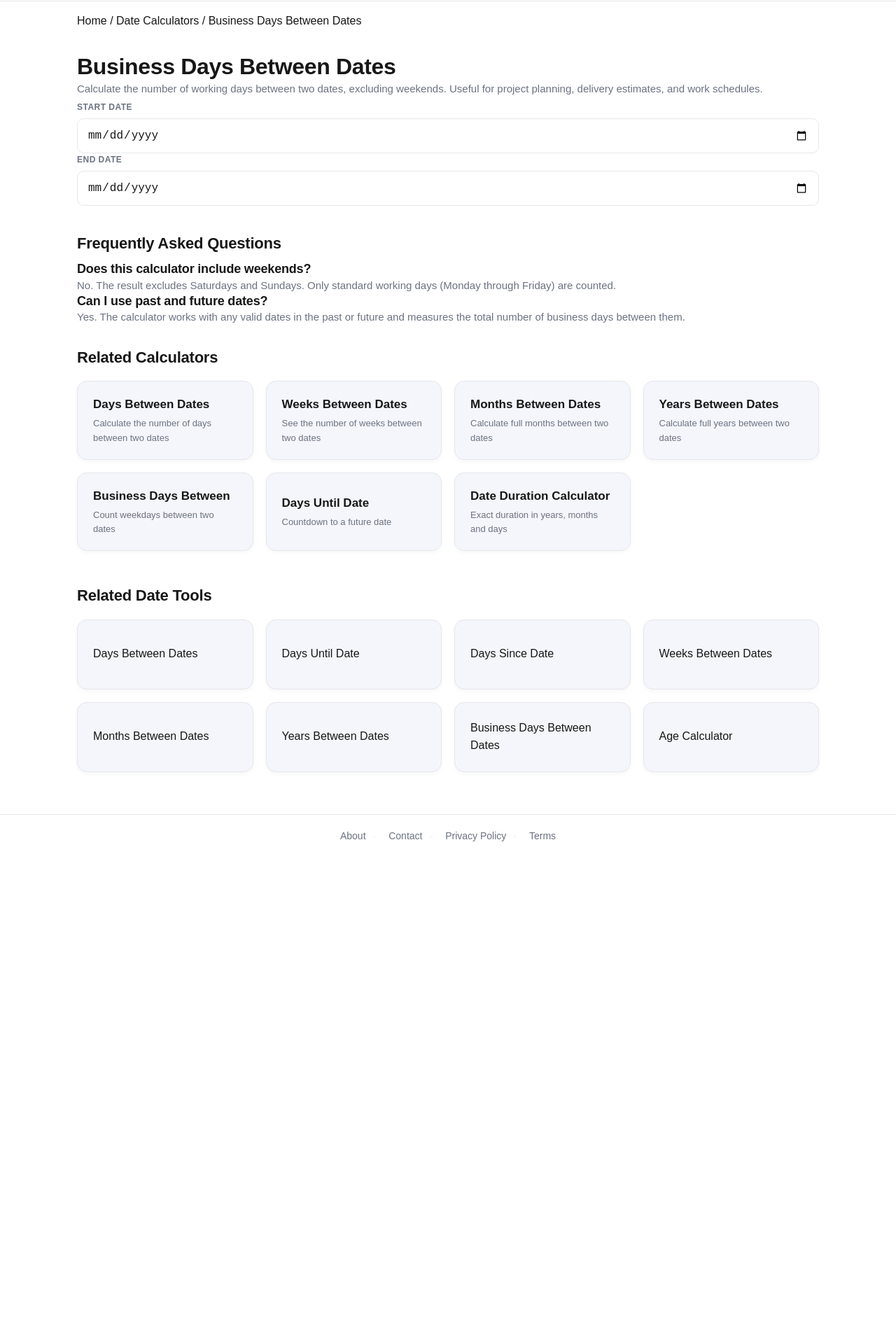
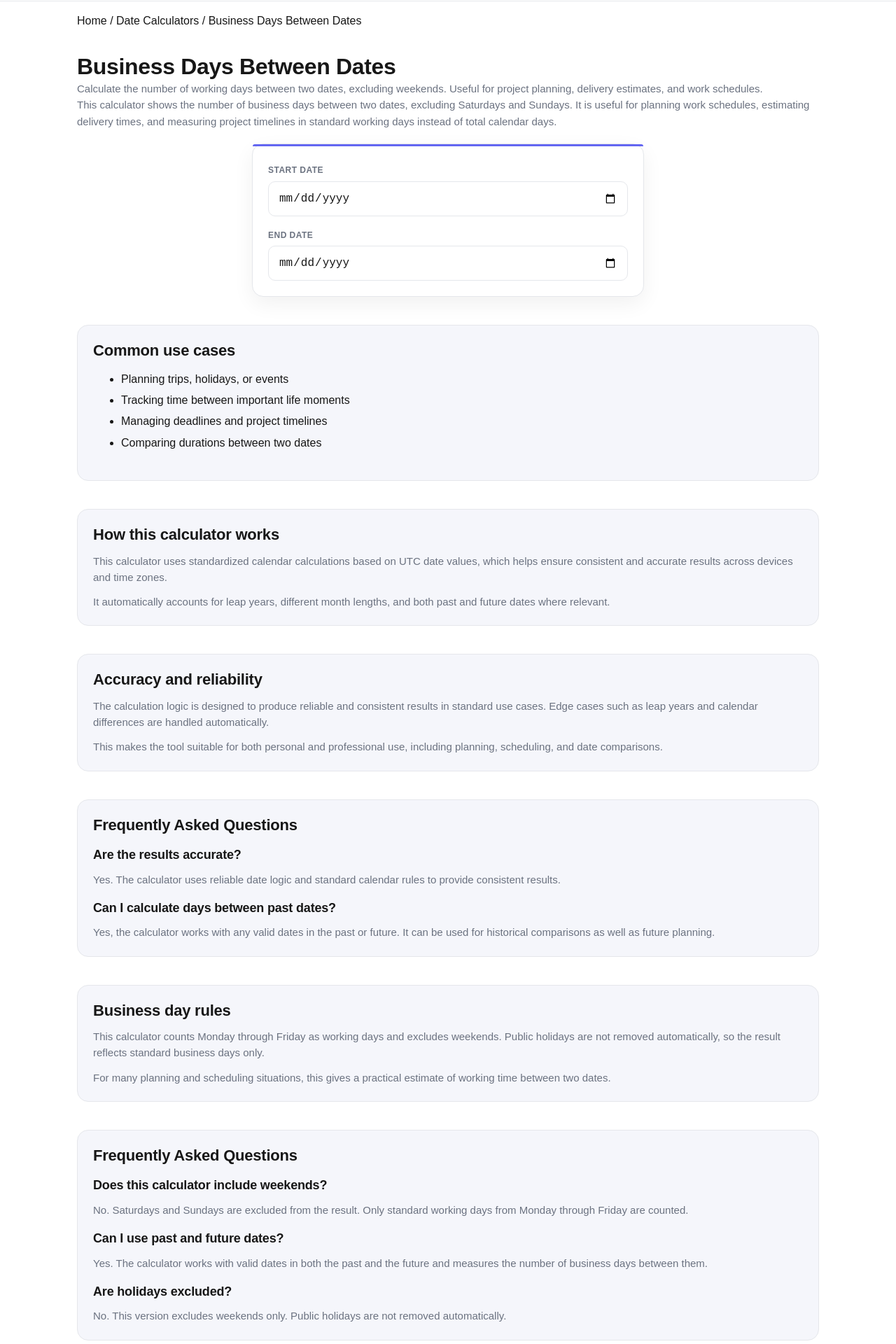
Before and after one commit to bosmeel/whatdayisit-now, a Next.js app: page /business-days-between in a window 1280 px wide. Shown: the part 80-2000 px from the top of the page at 70% size. Before the commit the page ends 1306 px from the top, so only its background shows below. Built offline with nearby package versions, Linux system fonts and the light colour scheme.

Commit message:
Upgrade business-days-between page with unified layout and SEO content

```diff
--- a/app/business-days-between/page.tsx
+++ b/app/business-days-between/page.tsx
@@ -3,17 +3,16 @@
 import { useState, useMemo } from "react";
 import Breadcrumbs from "@/components/Breadcrumbs";
 import CalculatorLayout from "@/components/CalculatorLayout";
+import CalculatorContent from "@/components/CalculatorContent";
 import RelatedTools from "@/components/RelatedTools";
 import SmartToolLinks from "@/components/SmartToolLinks";
 import { parseDateUTC } from "@/lib/date";
 
 function calculateBusinessDays(start: Date, end: Date) {
-
   let count = 0;
   const current = new Date(start);
 
   while (current <= end) {
-
     const day = current.getUTCDay();
 
     if (day !== 0 && day !== 6) {
@@ -27,12 +26,10 @@ function calculateBusinessDays(start: Date, end: Date) {
 }
 
 export default function BusinessDaysBetweenPage() {
-
   const [startDate, setStartDate] = useState("");
   const [endDate, setEndDate] = useState("");
 
   const result = useMemo(() => {
-
     if (!startDate || !endDate) return null;
 
     const start = parseDateUTC(startDate);
@@ -43,17 +40,15 @@ export default function BusinessDaysBetweenPage() {
     }
 
     return Math.abs(calculateBusinessDays(start, end));
-
   }, [startDate, endDate]);
 
   return (
     <div>
-
       <Breadcrumbs
         items={[
           { name: "Home", href: "/" },
           { name: "Date Calculators", href: "/" },
-          { name: "Business Days Between Dates" }
+          { name: "Business Days Between Dates" },
         ]}
       />
 
@@ -61,7 +56,14 @@ export default function BusinessDaysBetweenPage() {
         title="Business Days Between Dates"
         description="Calculate the number of working days between two dates, excluding weekends. Useful for project planning, delivery estimates, and work schedules."
       >
+        <p className="mt-3 text-neutral-600 leading-relaxed">
+          This calculator shows the number of business days between two dates,
+          excluding Saturdays and Sundays. It is useful for planning work
+          schedules, estimating delivery times, and measuring project timelines
+          in standard working days instead of total calendar days.
+        </p>
 
+        <div className="calculator">
           <div className="date-field">
             <label className="date-label">Start date</label>
             <input
@@ -83,51 +85,58 @@ export default function BusinessDaysBetweenPage() {
           </div>
 
           {result !== null && (
+            <div className="result-box">
+              <div className="result-number">{result}</div>
 
-          <div className="result-box">
+              <div className="result-label">business days</div>
 
-            <div className="result-label">
-              Business days between dates
+              <div className="result-sub">excluding Saturdays and Sundays</div>
             </div>
-
-            <div className="result-number">
-              {result}
+          )}
         </div>
-
-            <div className="result-sub">
-              business days
-            </div>
-
-          </div>
-
-        )}
-
       </CalculatorLayout>
 
-      <section style={{ marginTop: 40 }}>
+      <CalculatorContent type="between" />
 
+      <section className="content-section">
+        <h2>Business day rules</h2>
+
+        <p>
+          This calculator counts Monday through Friday as working days and
+          excludes weekends. Public holidays are not removed automatically, so
+          the result reflects standard business days only.
+        </p>
+
+        <p>
+          For many planning and scheduling situations, this gives a practical
+          estimate of working time between two dates.
+        </p>
+      </section>
+
+      <section className="content-section">
         <h2>Frequently Asked Questions</h2>
 
         <h3>Does this calculator include weekends?</h3>
-
         <p>
-          No. The result excludes Saturdays and Sundays. Only standard working
-          days (Monday through Friday) are counted.
+          No. Saturdays and Sundays are excluded from the result. Only standard
+          working days from Monday through Friday are counted.
         </p>
 
         <h3>Can I use past and future dates?</h3>
-
         <p>
-          Yes. The calculator works with any valid dates in the past or future
-          and measures the total number of business days between them.
+          Yes. The calculator works with valid dates in both the past and the
+          future and measures the number of business days between them.
         </p>
 
+        <h3>Are holidays excluded?</h3>
+        <p>
+          No. This version excludes weekends only. Public holidays are not
+          removed automatically.
+        </p>
       </section>
 
       <SmartToolLinks />
-
       <RelatedTools />
-
     </div>
   );
 }
```
Lines whose indentation alone changed are shown as unchanged.
